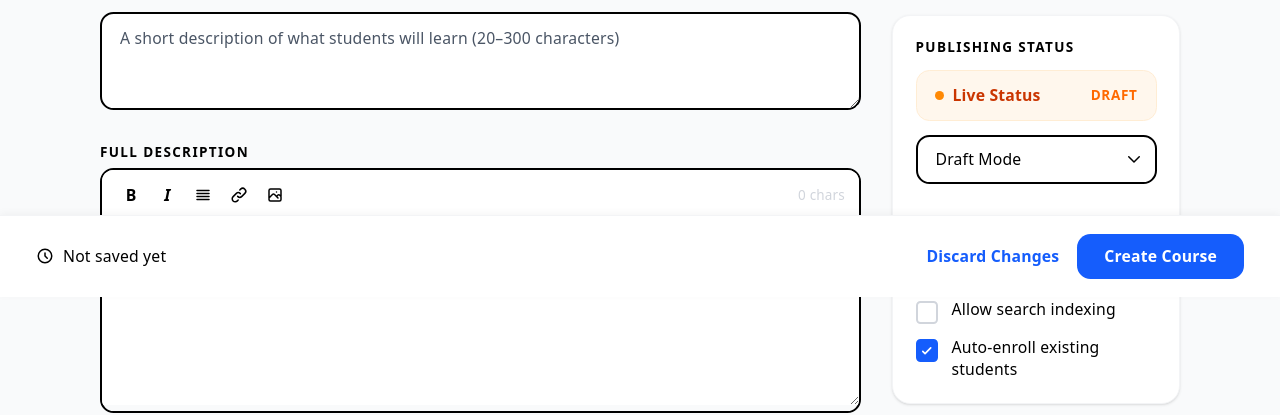
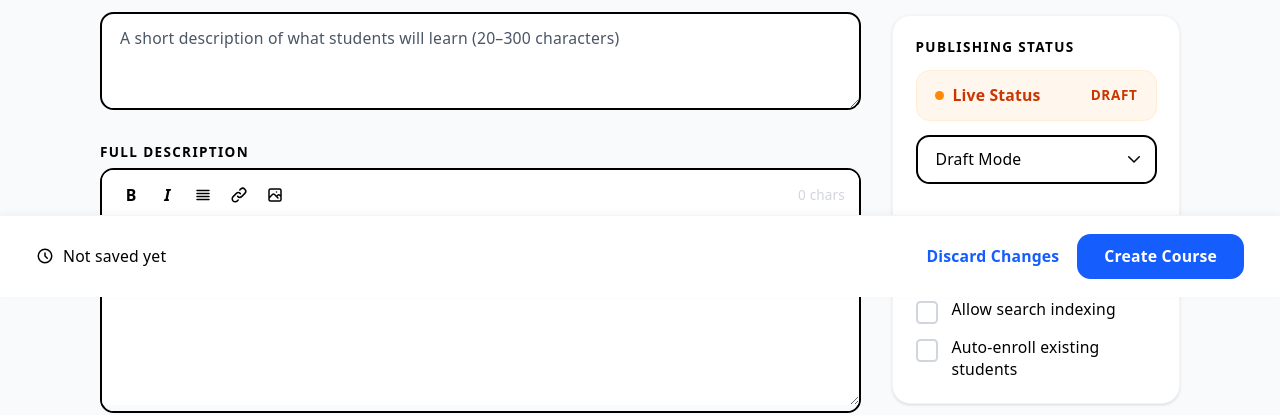
Before and after one commit to Janith303/English-Tutor, a React (Vite) app in the folder frontend/: page /edit-course in a window 1280 px wide. Shown: the part 503-918 px from the top of the page. Built offline with nearby package versions, Linux system fonts and the light colour scheme.

Commit message:
refactor PublishingPanel to use props for status and visibility,

```diff
--- a/frontend/src/components/course/PublishingPanel.jsx
+++ b/frontend/src/components/course/PublishingPanel.jsx
@@ -1,16 +1,36 @@
-import { useState } from "react";
+const STATUS_LABELS = {
+  DRAFT: "Draft Mode",
+  PUBLISHED: "Published",
+  ARCHIVED: "Archived",
+};
 
-export default function PublishingPanel() {
-  const [publishMode, setPublishMode] = useState("Draft Mode");
-  const [visibility, setVisibility] = useState({
-    publicMarketplace: true,
-    searchIndexing: false,
-    autoEnroll: true,
-  });
+export default function PublishingPanel({ value, onChange, disabled = false }) {
+  const publishMode = value?.status || "DRAFT";
+  const visibility = {
+    publicMarketplace:
+      typeof value?.publicMarketplace === "boolean"
+        ? value.publicMarketplace
+        : true,
+    searchIndexing: !!value?.searchIndexing,
+    autoEnroll: !!value?.autoEnroll,
+  };
 
   const toggleVisibility = (key) => {
-    setVisibility((prev) => ({ ...prev, [key]: !prev[key] }));
+    if (disabled) return;
+    onChange && onChange(key, !visibility[key]);
   };
+
+  const updateStatus = (nextStatus) => {
+    if (disabled) return;
+    onChange && onChange("status", nextStatus);
+  };
+
+  const statusBadgeColor =
+    publishMode === "PUBLISHED"
+      ? "text-green-600 bg-green-50 border-green-100"
+      : publishMode === "ARCHIVED"
+        ? "text-gray-600 bg-gray-100 border-gray-200"
+        : "text-orange-700 bg-orange-50 border-orange-100";
 
   return (
     <div className="flex flex-col gap-6">
@@ -19,27 +39,32 @@ export default function PublishingPanel() {
           Publishing Status
         </p>
 
-        <div className="bg-orange-50 border border-orange-100 rounded-xl px-4 py-3 flex items-center justify-between mb-3">
+        <div
+          className={`border rounded-xl px-4 py-3 flex items-center justify-between mb-3 ${statusBadgeColor}`}
+        >
           <div className="flex items-center gap-2">
             <span className="w-2 h-2 rounded-full bg-orange-400 inline-block" />
             <span className="text-sm font-semibold text-orange-700">
               Live Status
             </span>
           </div>
-          <span className="text-xs font-bold text-orange-500 tracking-wider">
-            DRAFT
+          <span className="text-xs font-bold tracking-wider">
+            {publishMode}
           </span>
         </div>
 
         <div className="relative">
           <select
             value={publishMode}
-            onChange={(e) => setPublishMode(e.target.value)}
+            onChange={(e) => updateStatus(e.target.value)}
             className="w-full appearance-none bg-white border-2 border-black rounded-xl px-4 py-2.5 text-sm text-black font-medium focus:outline-none focus:border-black cursor-pointer"
+            disabled={disabled}
           >
-            <option>Draft Mode</option>
-            <option>Published</option>
-            <option>Archived</option>
+            {Object.entries(STATUS_LABELS).map(([code, label]) => (
+              <option key={code} value={code}>
+                {label}
+              </option>
+            ))}
           </select>
           <svg
             className="w-4 h-4 text-black absolute right-3 top-1/2 -translate-y-1/2 pointer-events-none"
```
